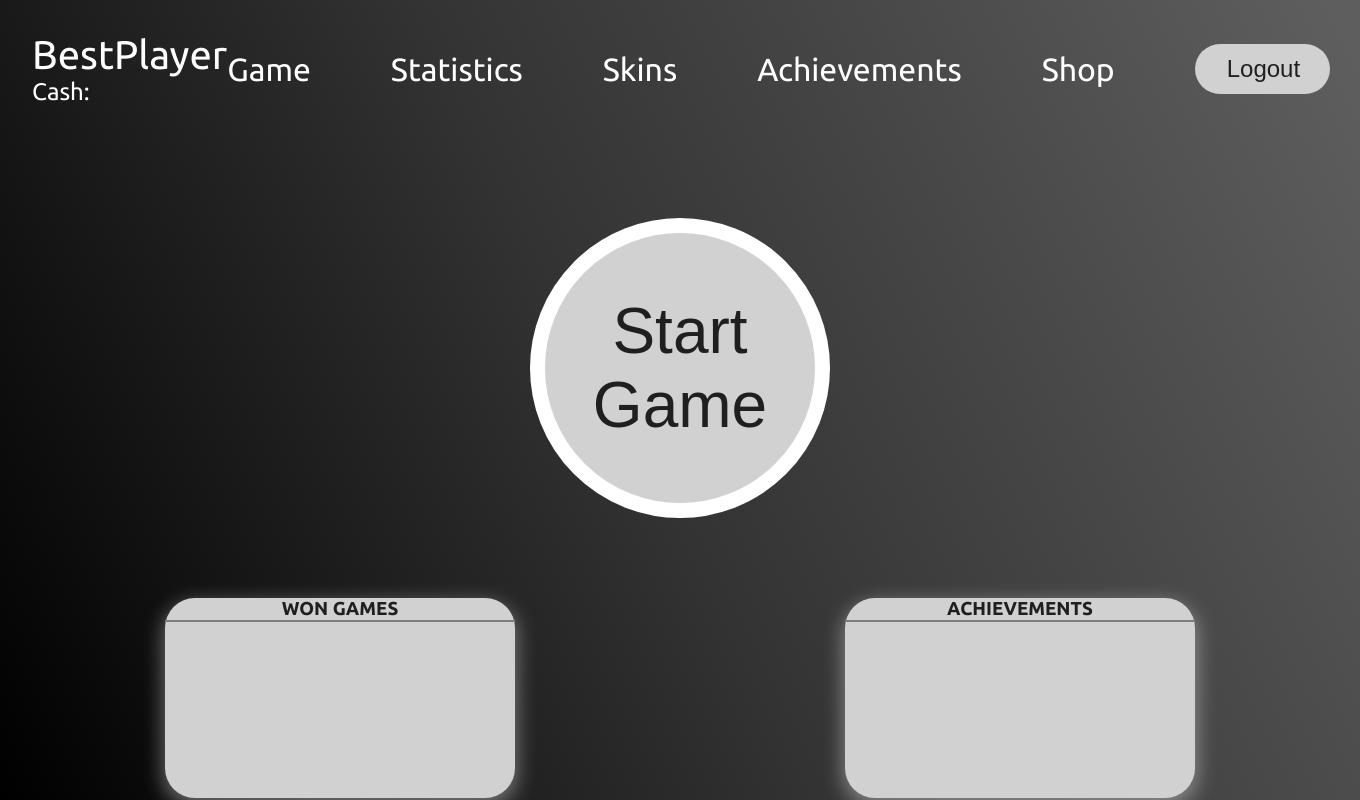
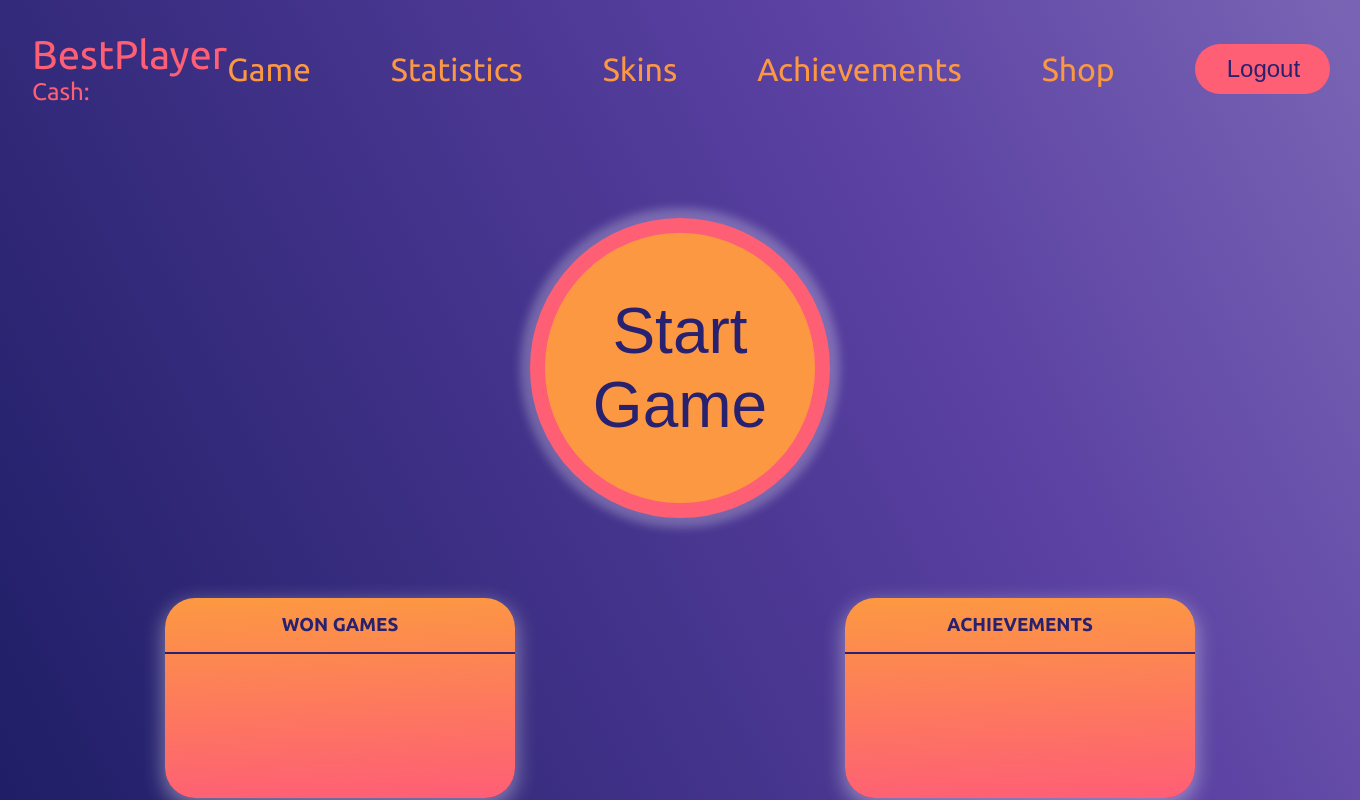
Before and after one commit to MaxDziad/Webowe_Oczko, a PHP site: page / in a window 1360 px wide. Run offline with PHP 8.4, Linux system fonts and the light colour scheme; a user stored in the database is signed in.

Commit message:
changed the look of the app

```diff
--- a/application/stylesheets/forall.css
+++ b/application/stylesheets/forall.css
@@ -1,4 +1,9 @@
 @import url('https://fonts.googleapis.com/css2?family=Ubuntu:wght@400;500;700&display=swap');
+:root{
+    --pink: #FE5F75;
+    --orange: #FC9842;
+    --blue: #27216F;
+}
 
 *{
     box-sizing: border-box;
@@ -8,6 +13,6 @@
 
 body{
     font-family: 'Ubuntu', sans-serif;
-    background-color: #FFC6B0;
+    background: linear-gradient(63.1deg, #1F1E66 0%, rgba(49, 17, 139, 0.8) 67.09%, rgba(63, 33, 148, 0.7) 98.33%);
     /* color: #E46536; */
 }
--- a/application/stylesheets/profile.css
+++ b/application/stylesheets/profile.css
@@ -2,9 +2,9 @@
     height: 100%;
 } */
 body{
-    background: linear-gradient(63.1deg, #000000 0%, rgba(0, 0, 0, 0.8) 46.61%, rgba(0, 0, 0, 0.63) 98.33%);
+    /* background: linear-gradient(63.1deg, #000000 0%, rgba(0, 0, 0, 0.8) 46.61%, rgba(0, 0, 0, 0.63) 98.33%); */
     background-repeat: no-repeat;
-    color: #fff;
+    /* color: #fff; */
     min-height: 100vh;
     width: 100%;
 }
@@ -16,6 +16,7 @@ body{
 }
 
 .nav{
+
     max-width: 100%;
     display: flex;
     justify-content: space-between;
@@ -33,6 +34,7 @@ body{
     display: flex;
     flex-direction: column;
     justify-content: center;
+    color: var(--pink);
 }
 
 .nav__name h1{
@@ -45,13 +47,18 @@ body{
 }
 
 .nav__list-item{
+    /* color: var(--orange); */
     margin-right: 5rem;
     font-weight: 400;
 }
 
 .nav__list-item a{
     text-decoration: none;
-    color: #fff;
+    color: var(--orange);
+}
+
+.nav__list-item a:hover{
+    color: var(--pink);
 }
 
 .nav__button{
@@ -59,15 +66,16 @@ body{
     border-radius: 30px;
     height: 50px;
     width: 135px;
-    background-color: D1D1D1;
+    background-color: var(--pink);
     border: none;
     font-size: 1.5rem;
-    color: #1F1F1F;
+    color: var(--blue);
     font-weight: 400;
 }
 
 .nav__button:hover{
     cursor: pointer;
+    box-shadow: 0px 0px 20px 2px rgba(255, 255, 255, 0.39);
 }
 
 .nav__list-item:hover{
@@ -91,18 +99,36 @@ body{
     height: 300px;
     width: 300px;
     border-radius: 50%;
-    border: 15px solid #FFFFFF;
-    background-color: #D1D1D1;
+    border: 15px solid var(--pink);
+    background-color: var(--orange);
     font-size: 4rem;
-    color: #1F1F1F;
+    color: var(--blue);
+    box-shadow: 0px 0px 10px 10px #FFFFFF40;
 }
 
-.game__button-start{
+.game__button-start:hover {
     cursor: pointer;
+    animation: changeColour  1.0s forwards;
 }
 
+@keyframes changeColour{
+    0%{
+
+    }
+    50%{
+        background-color: #5C44A1;
+        color: var(--orange);
+    }
+    100%{
+        background-color: #5C44A1;
+        color: var(--orange);
+        border: 15px solid var(--orange);
+    }
+}
+
+
 .game__card{
-    background: #D1D1D1;
+    background: linear-gradient(357.96deg, #FE5F75 1.8%, #FC9842 98.4%);
     width: 350px;
     height: 200px;
     border-radius: 30px;
@@ -111,14 +137,15 @@ body{
 
 .game__card hr{
     height: 2px;
-    background-color: #7D7D7D;
+    background-color: var(--blue);
     border: none;
 }
 
 .game__card h3{
+    padding: 1rem;
     display: grid;
     place-items: center;
-    color: #1F1F1F;
+    color: var(--blue);
     text-transform: uppercase;
 }
 
```
Also changed, not shown: application/scripts/game.js (+14 -1 lines), application/stylesheets/formInput.css (+18 -2 lines), application/stylesheets/game.css (+52 -5 lines).
